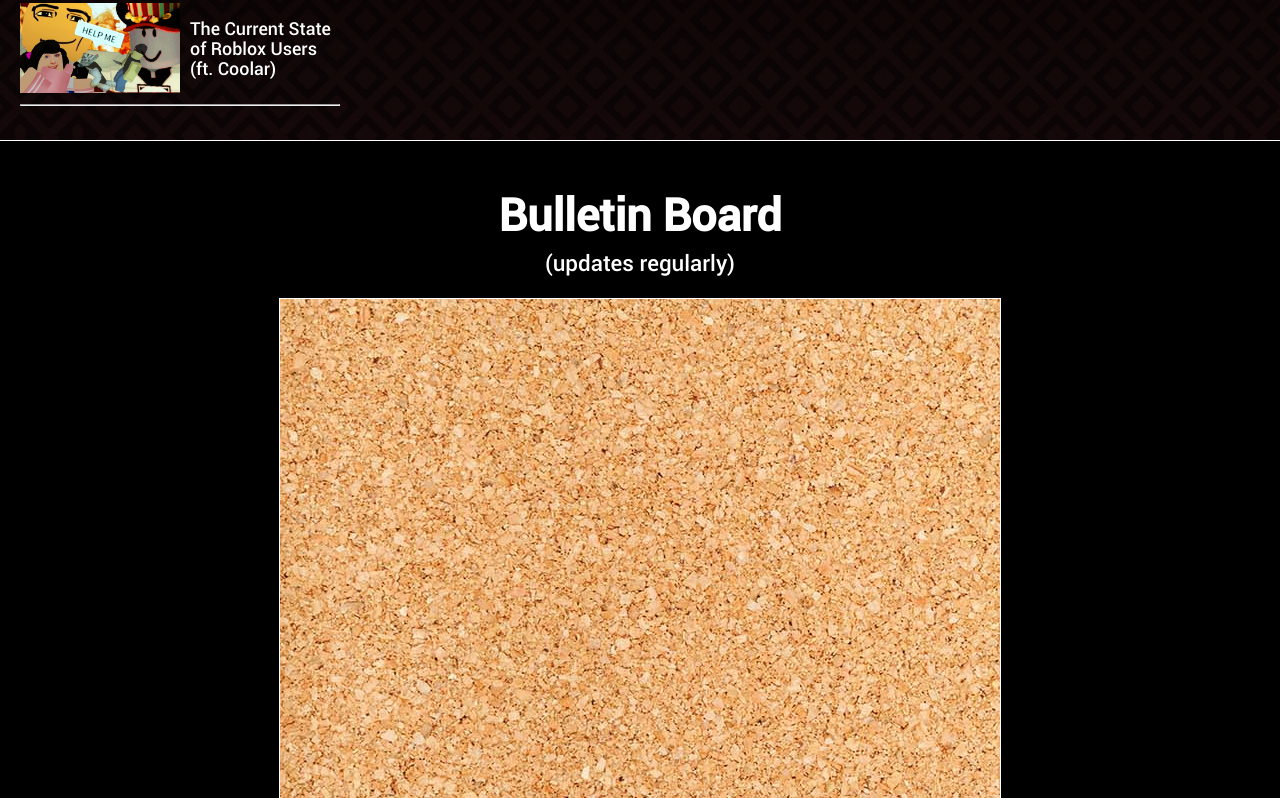
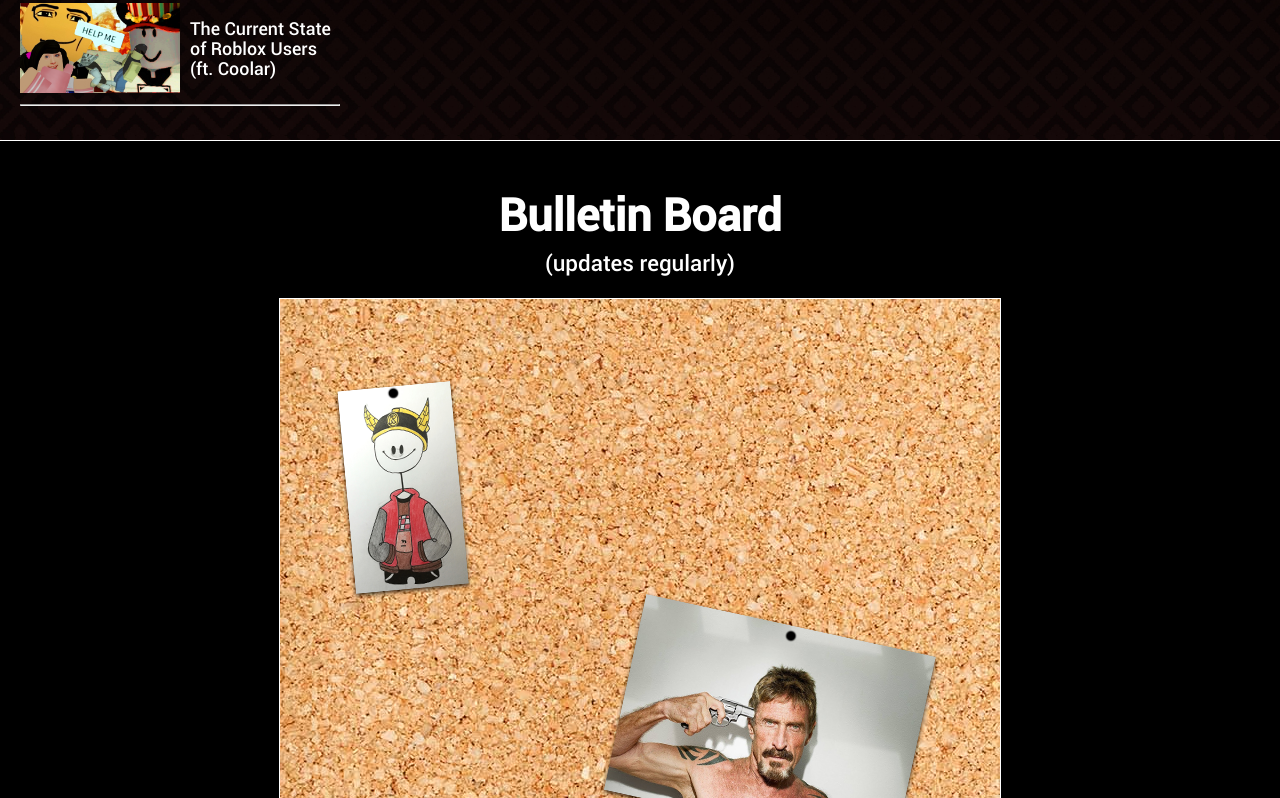
Before and after one commit to bensimon898/rubensimcorp, a plain HTML site: page index.html in a window 1280 px wide. Shown: the part 1855-2653 px from the top of the page. Drawn offline with Linux system fonts and the light colour scheme; a script that the page names is missing.

Commit message:
Add files via upload

```diff
--- a/index.html
+++ b/index.html
@@ -76,6 +76,7 @@
 
 
 	  <div id="section2">
+	  <!--'Match smoke' by Andrew Magill was used to create this image https://www.flickr.com/photos/amagill/176876227-->
 	  </div>
 
 
@@ -126,6 +127,7 @@
 		  <h1>Bulletin Board</h1>
 		  <p>&#40;updates regularly&#41;</p>
 		  <div id="THEBOARD">
+		  <img src="boardContents.png" style="width: 100%; height: 100%;">
 		  </div>
 		  <p>Send suggestions to <a href="https://www.twitter.com/realrubensim"><u style="color: cyan;">@realRubenSim</u> on Twitter.</a></p>
 		  <br><br>
```
Also changed, not shown: boardContents.png (added), boardMobile.jpg.
